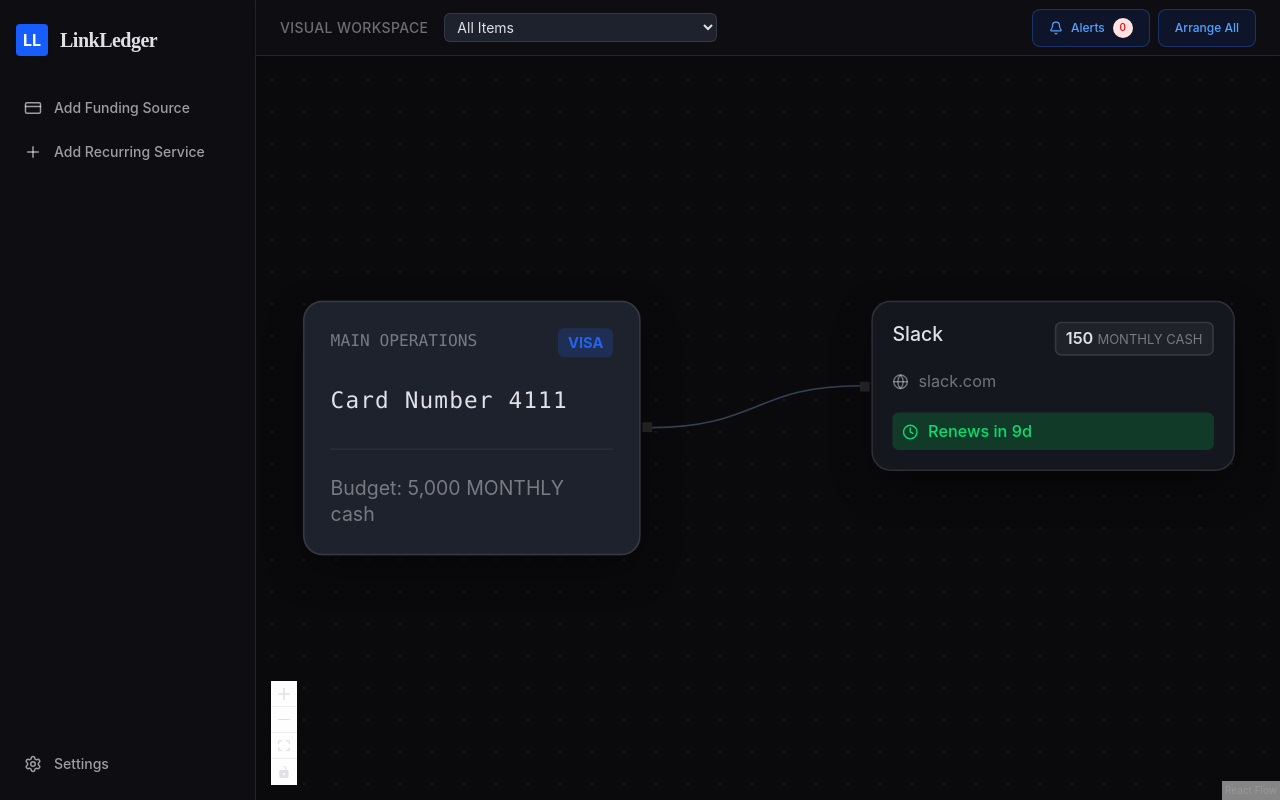
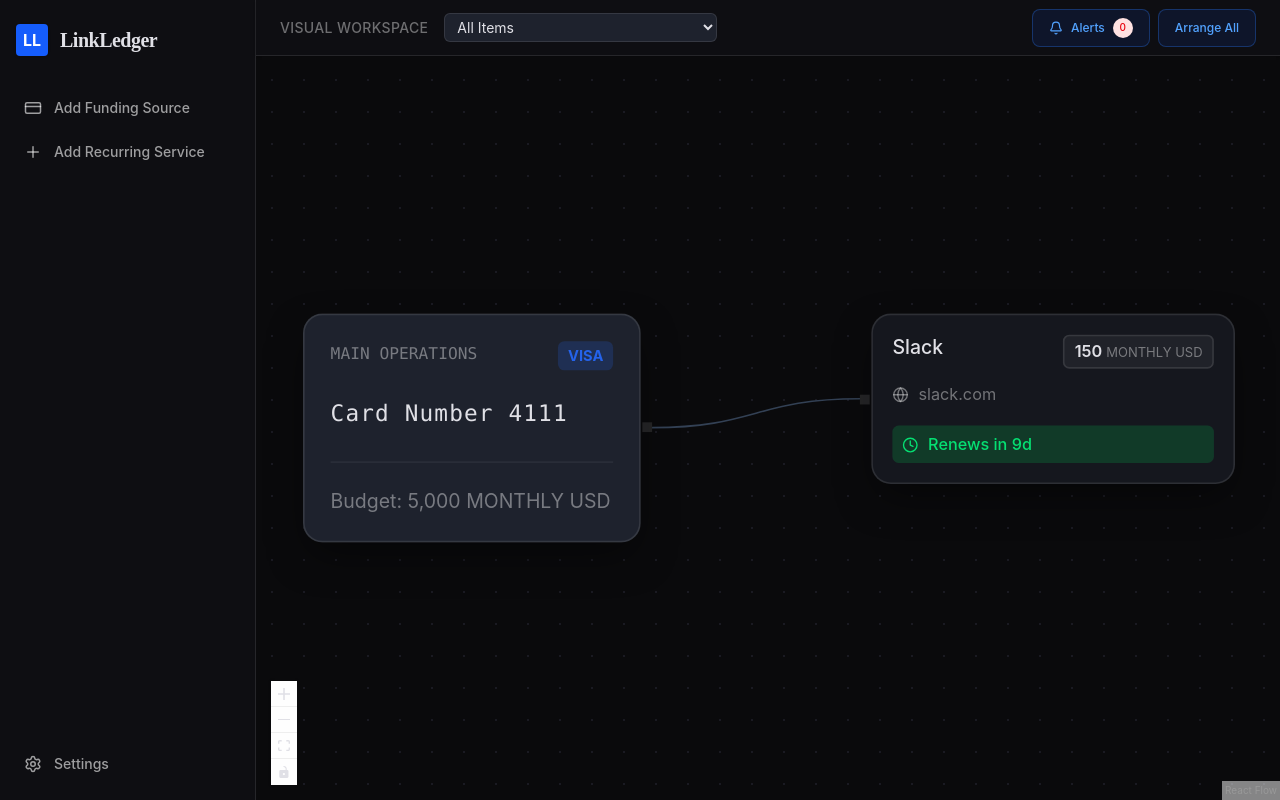
Before and after one commit to rhpshanks/LinkLedger, a React (Vite) app: page / in a window 1280 px wide. Built offline with nearby package versions, Linux system fonts and the light colour scheme.

Commit message:
Remove cash as default currency and migrate to USD

```diff
--- a/src/components/forms.tsx
+++ b/src/components/forms.tsx
@@ -150,7 +150,7 @@
       <div>
         <label className="label-base">Display Currency</label>
         <select name="currency" className="input-base" defaultValue={currency}>
-          <option value="cash">cash</option>
+
           <option value="USD">USD</option>
 
           <option value="GBP">GBP</option>
--- a/src/store.tsx
+++ b/src/store.tsx
@@ -45,7 +45,10 @@
   const [subscriptions, setSubscriptions] = useState<Subscription[]>(() => loadState('ll_subs', defaultSubscriptions));
   const [alertsPrefs, setAlertsPrefs] = useState<AlertPreference>(() => loadState('ll_alerts', { advanceNoticeDays: 7, notifyInApp: true, notifyEmail: false }));
   const [nodePositions, setNodePositions] = useState<Record<string, { x: number; y: number }>>(() => loadState('ll_node_pos', { 'c1': { x: 50, y: 300 }, 's1': { x: 400, y: 300 } }));
-  const [currency, setCurrency] = useState<string>(() => loadState('ll_currency', 'cash'));
+  const [currency, setCurrency] = useState<string>(() => {
+    const saved = loadState('ll_currency', 'USD');
+    return saved === 'cash' ? 'USD' : saved;
+  });
 
   useEffect(() => { localStorage.setItem('ll_cards', JSON.stringify(cards)); }, [cards]);
   useEffect(() => { localStorage.setItem('ll_subs', JSON.stringify(subscriptions)); }, [subscriptions]);
```
